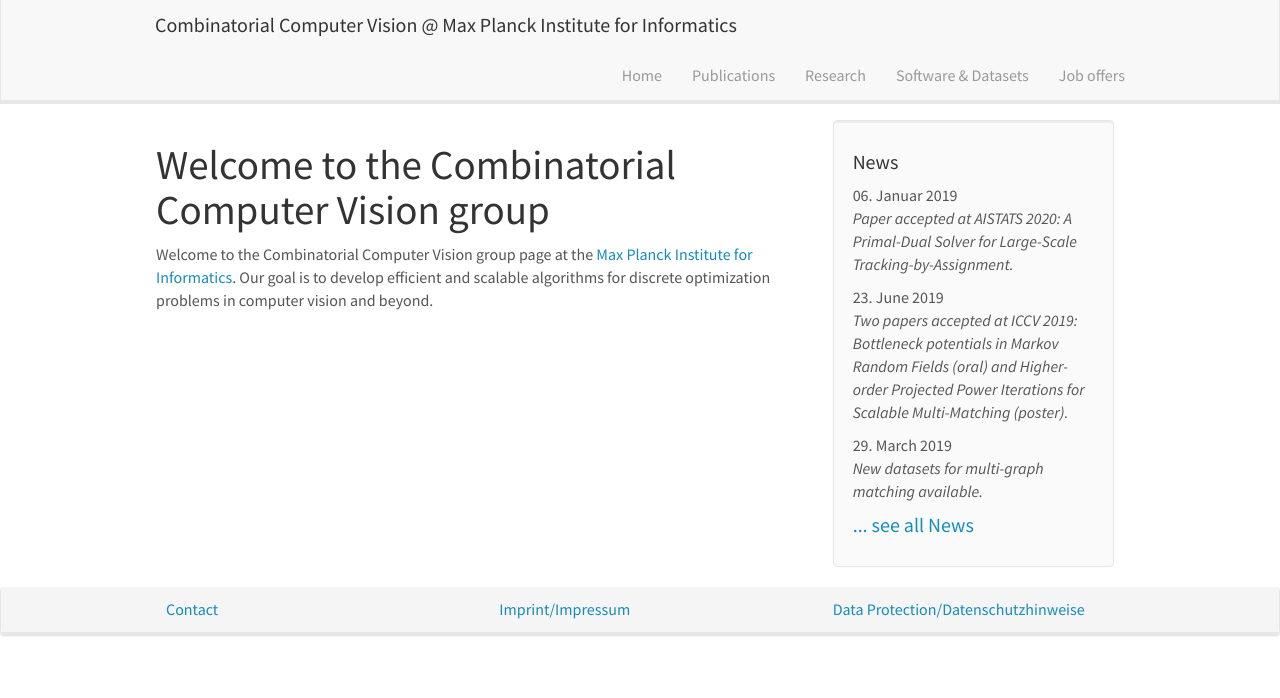
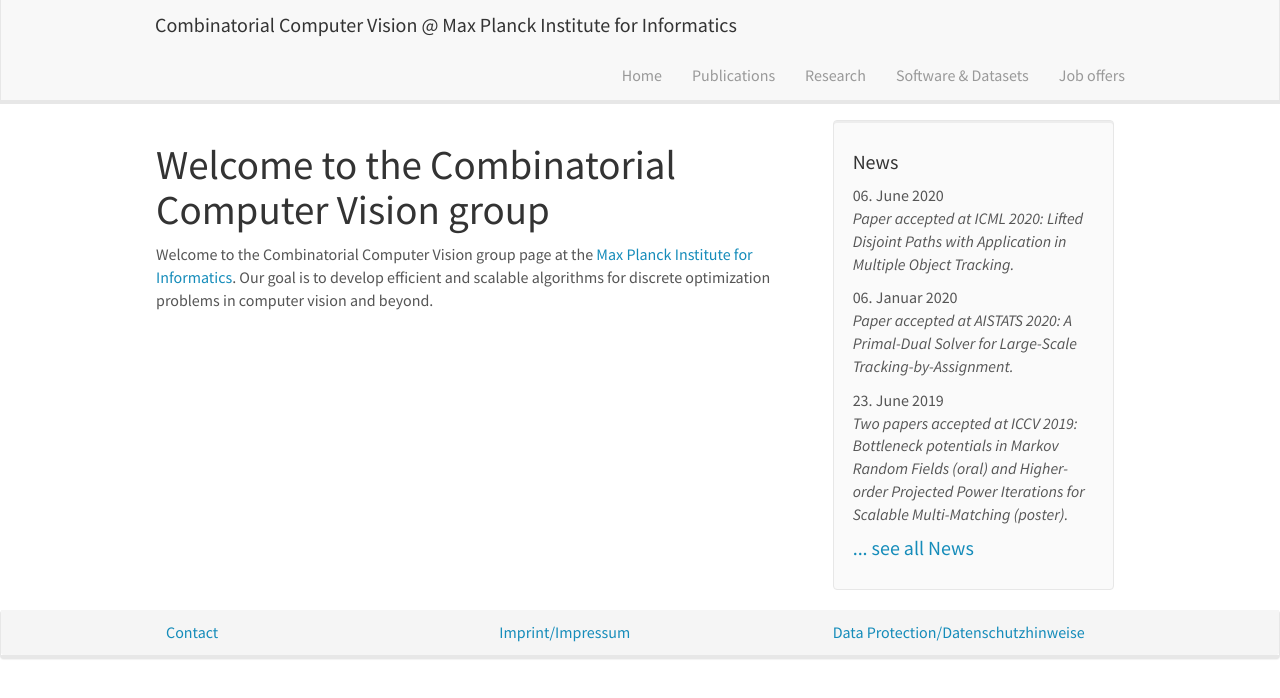
Before and after one commit to pawelswoboda/pawelswoboda.github.io, a Jekyll site: the page built from _pages/home.md, in a window 1280 px wide. Shown: the top 698 px of the page. Built offline with Jekyll 4.4.1, drawn with Linux system fonts in a browser that asks for light colours; nearby versions of some CDN libraries.

Commit message:
ICML 2020 paper news.

```diff
--- a/_data/news.yml
+++ b/_data/news.yml
@@ -1,11 +1,14 @@
-- date: 06. Januar 2019
+- date: 06. June 2020
+  headline: "Paper accepted at ICML 2020: Lifted Disjoint Paths with Application in Multiple Object Tracking."
+
+- date: 06. Januar 2020
   headline: "Paper accepted at AISTATS 2020: A Primal-Dual Solver for Large-Scale Tracking-by-Assignment."
 
 - date: 23. June 2019
   headline: "Two papers accepted at ICCV 2019: Bottleneck potentials in Markov Random Fields (oral) and Higher-order Projected Power Iterations for Scalable Multi-Matching (poster)."
 
-- date: 29. March 2019
-  headline: "New  datasets for multi-graph matching available."
+#- date: 29. March 2019
+#  headline: "New  datasets for multi-graph matching available."
 #
 #- date: 4. March 2019
 #  headline: "Three papers accepted at CVPR: Persistency for multicut and max-cut (poster), multigraph matching (oral) and Frank-Wolfe for MAP-inference (oral)."
```
